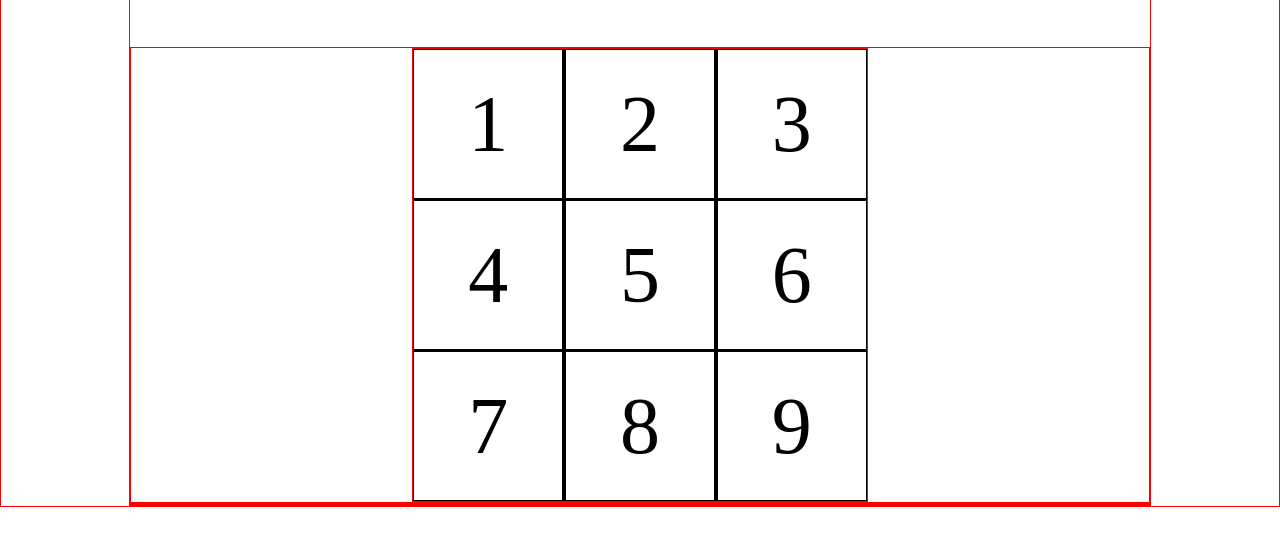
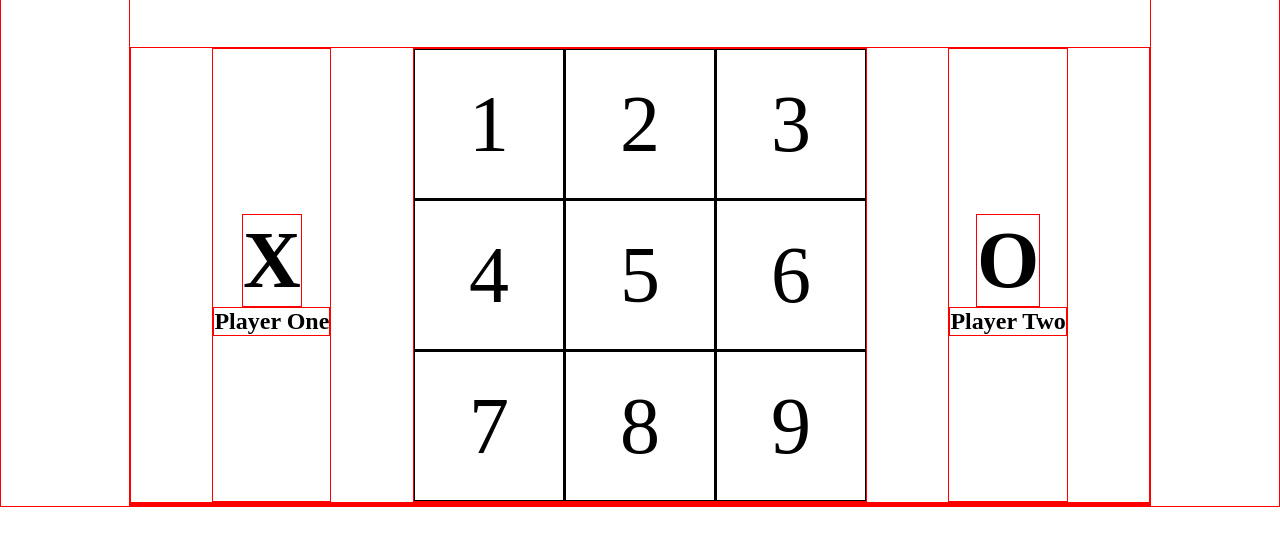
Before and after one commit to pwong-it/P1---TicTacToe, a plain HTML site: page index.html in a window 1280 px wide. Shown: the part 150-696 px from the top of the page. Drawn offline with Linux system fonts and the light colour scheme.

Commit message:
Added player html elements. Declared the two players and turns are alternating. For loop set up and will run max 9 turns.

```diff
--- a/index.html
+++ b/index.html
@@ -15,6 +15,10 @@
         <h1>Tic Tac Toe</h1>
     </header>
     <main>
+        <section class="playerOne">
+            <h1>X</h1>
+            <h2>Player One</h2>
+        </section>
         <section class="grid-box">
             <div id="one">1</div>
             <div id="two">2</div>
@@ -26,6 +30,10 @@
             <div id="eight">8</div>
             <div id="nine">9</div>
         </section>
+        <section class="playerTwo">
+            <h1>O</h1>
+            <h2>Player Two</h2>
+        </section>
     </main>
     <footer>
 
--- a/script.js
+++ b/script.js
@@ -10,6 +10,30 @@ var eight = document.querySelector('#eight')
 var nine = document.querySelector('#nine')
 
 // Test if each one is being queried properly by console.logging
-console.log(one)
+// console.log(one)
 // => <div id="one">1</div>
 // It's communicating properly and returning the correct grid.
+
+// The game is running based on a for loop where the maximum number of turns is 9.
+// The first turn also starts at 1
+// PlayerOne turn will always be odd, PlayerTwo always even. We will use the modulus operator and 'if' statements to establish this
+// Player variables will need to be declared first. Their values will initially be null as game has not started.
+// To see if the code is working, we will just print the turn number for now.
+var playerOne = null
+var playerTwo = null
+
+// for (var turn = 1; turn < 10; turn++) {
+//     if (turn % 2 === 0) {
+//         console.log(turn)
+//     } else {
+//         console.log(turn)
+//     }
+// }
+// The console has printed the turn numbers from 1 to 9 in order. So we know this is working fine. Now we can replace the turns with "X" and "O"
+for (var turn = 1; turn < 10; turn++) {
+    if (turn % 2 === 0) {
+        console.log("O")
+    } else {
+        console.log("X")
+    }
+}
--- a/style.css
+++ b/style.css
@@ -19,6 +19,25 @@ body {
     margin: 0 auto;
 }
 
+main {
+    display: grid;
+    grid-template-columns: 2fr 2fr 2fr;
+}
+
+.playerOne {
+    display: flex;
+    flex-direction: column;
+    justify-content: center;
+    align-items: center;
+}
+
+.playerTwo {
+    display: flex;
+    flex-direction: column;
+    justify-content: center;
+    align-items: center;
+}
+
 div {
     border: 1px solid black;
     height: 150px;
```
Also changed, not shown: README.md, images/progress_2.png (added), images/progress_3.png (added).
